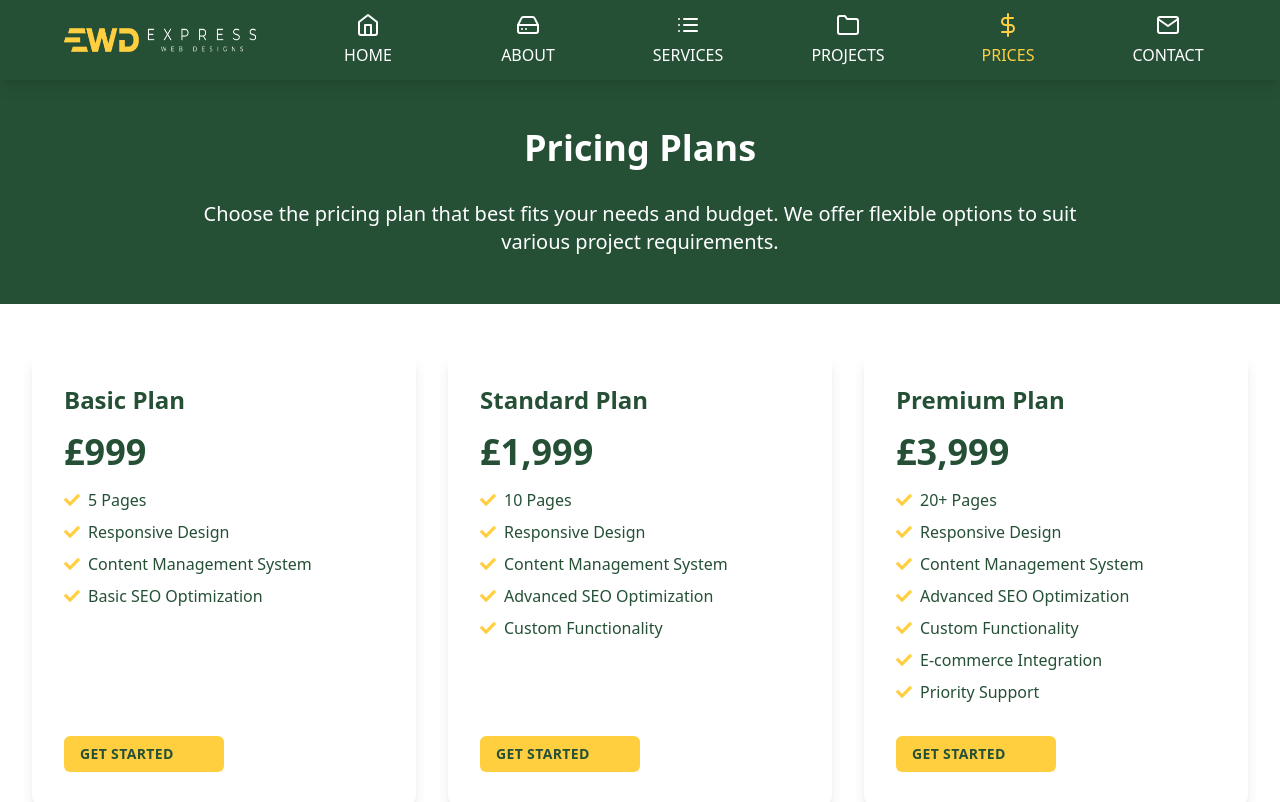
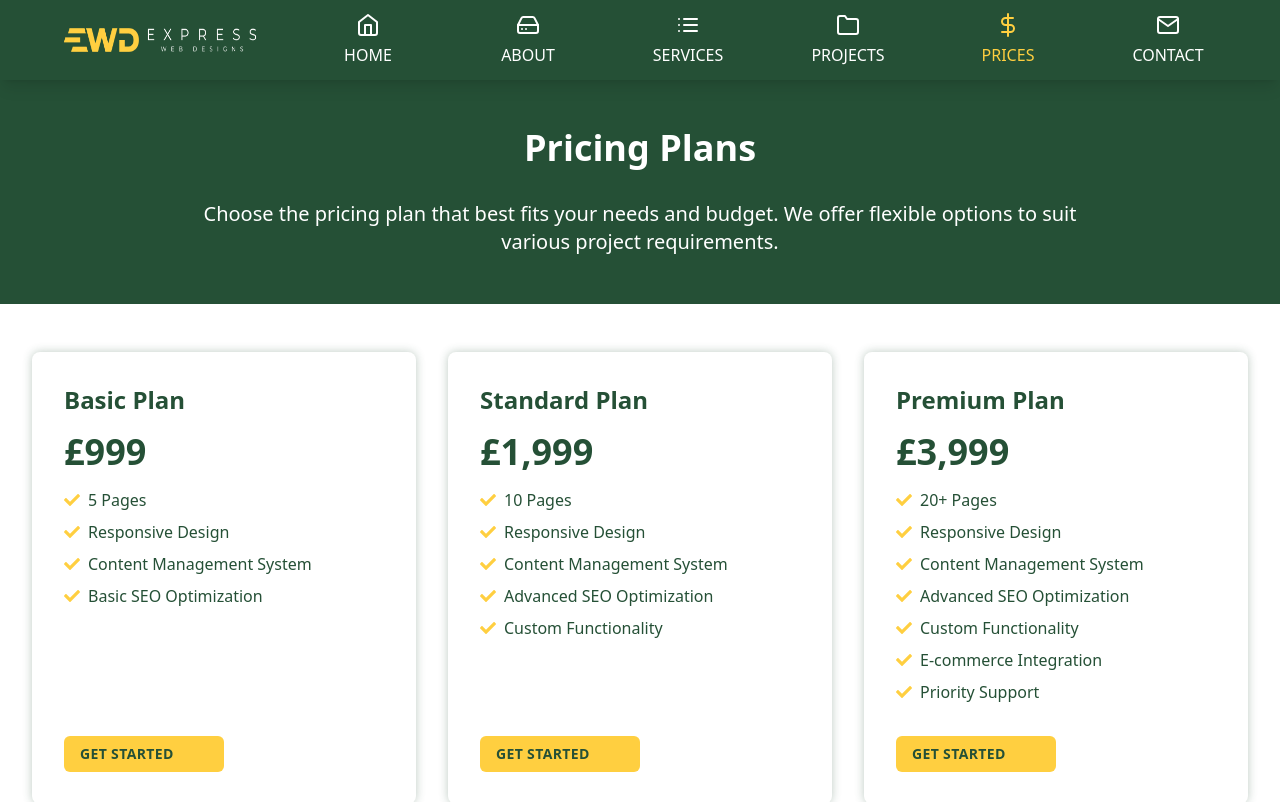
Before and after one commit to jdm1991/ExpressWebDesigns, a React (Vite) app: page /prices in a window 1280 px wide. Shown: the top 802 px of the page. Built offline with nearby package versions, Linux system fonts and the light colour scheme.

Commit message:
Pricing page update

```diff
--- a/src/components/prices/PriceTable.jsx
+++ b/src/components/prices/PriceTable.jsx
@@ -7,7 +7,7 @@ export default function PriceTable() {
         <div className="max-w-7xl mx-auto px-4 sm:px-6 lg:px-8">
           <div className="grid grid-cols-1 md:grid-cols-3 gap-8">
             {/* Basic Plan */}
-            <div className="bg-white p-8 rounded-lg shadow-lg flex flex-col">
+            <div className="bg-white p-8 rounded-lg shadow-[0_0_10px_rgba(37,80,54,0.3)] flex flex-col">
               <div className="flex-grow">
                 <h2 className="text-2xl font-bold mb-4">Basic Plan</h2>
                 <p className="text-4xl font-bold mb-4">£999</p>
@@ -39,7 +39,7 @@ export default function PriceTable() {
             </div>
 
             {/* Standard Plan */}
-            <div className="bg-white p-8 rounded-lg shadow-lg flex flex-col">
+            <div className="bg-white p-8 rounded-lg shadow-[0_0_10px_rgba(37,80,54,0.3)] flex flex-col">
               <div className="flex-grow">
                 <h2 className="text-2xl font-bold mb-4">Standard Plan</h2>
                 <p className="text-4xl font-bold mb-4">£1,999</p>
@@ -75,7 +75,7 @@ export default function PriceTable() {
             </div>
 
             {/* Premium Plan */}
-            <div className="bg-white p-8 rounded-lg shadow-lg flex flex-col">
+            <div className="bg-white p-8 rounded-lg shadow-[0_0_10px_rgba(37,80,54,0.3)] flex flex-col">
               <div className="flex-grow">
                 <h2 className="text-2xl font-bold mb-4">Premium Plan</h2>
                 <p className="text-4xl font-bold mb-4">£3,999</p>
```
